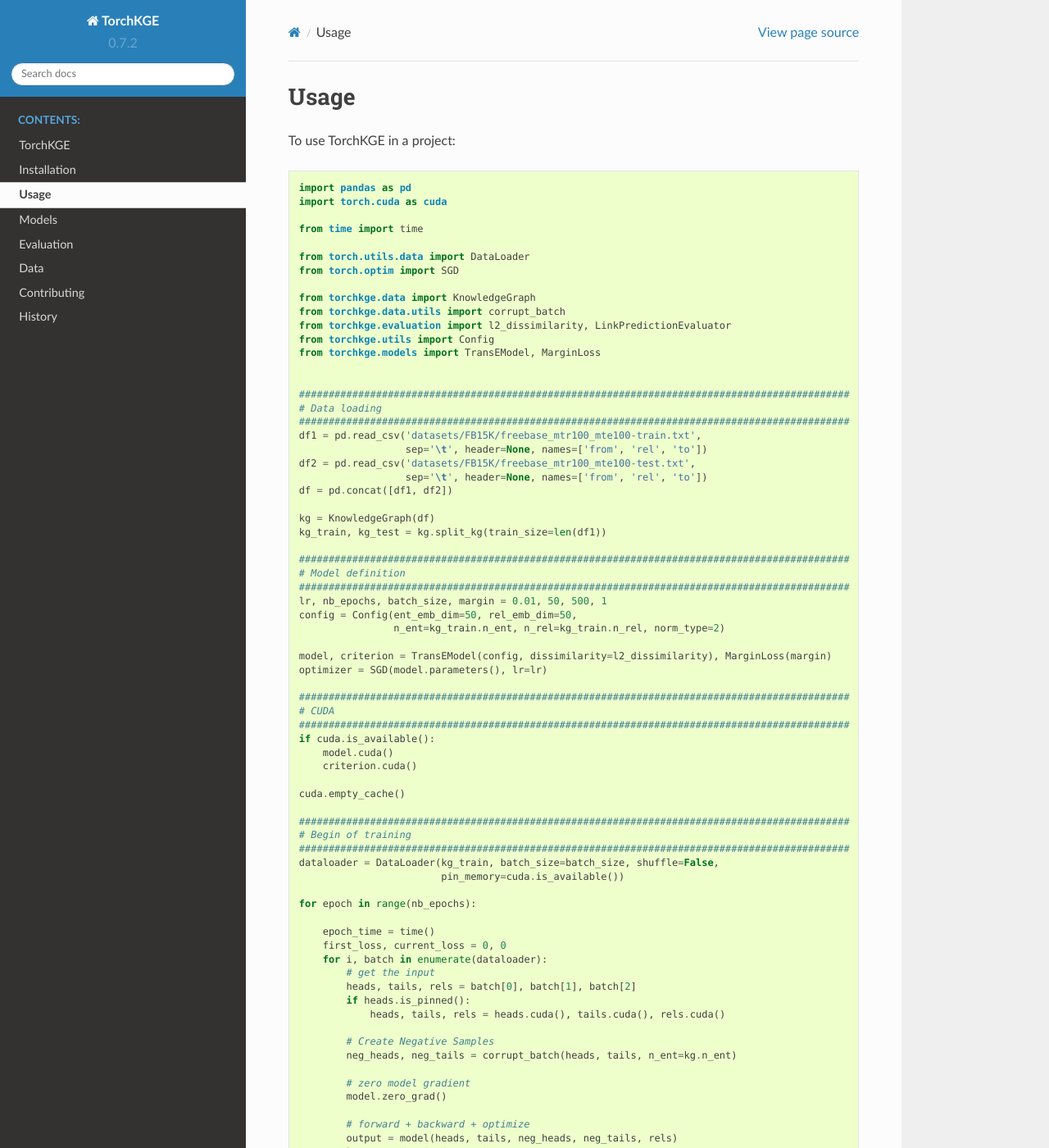
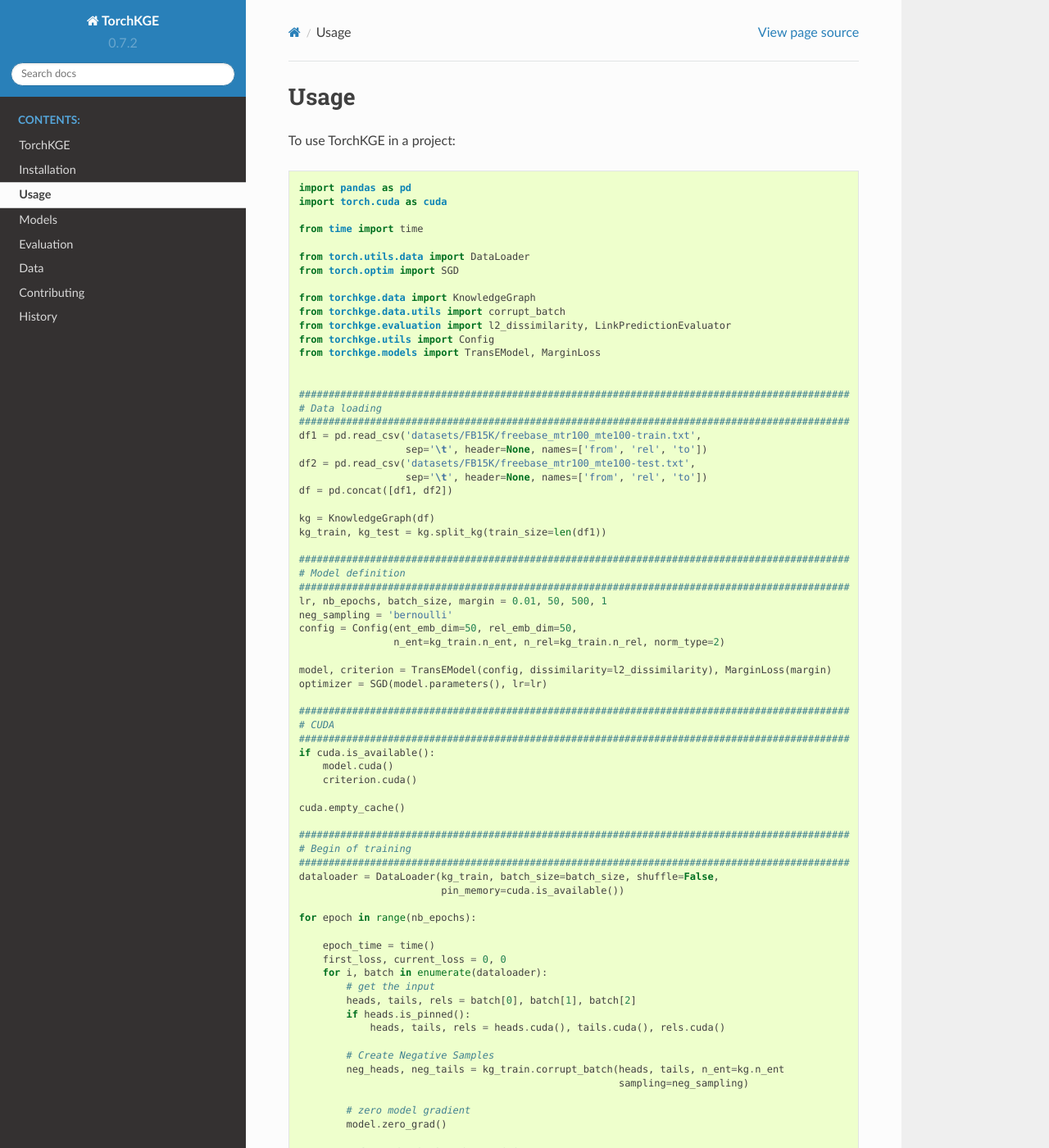
Before and after one commit to torchkge-team/torchkge, a Sphinx documentation site: the page built from docs/usage.rst, in a window 1280 px wide and 1400 px high. Shown: the whole window at 82% size. Built offline with Sphinx 7.4.7 and the Read the Docs theme 2.0.0, drawn with Linux system fonts in a browser that asks for light colours.

Commit message:
Update usage.rst

```diff
--- a/docs/usage.rst
+++ b/docs/usage.rst
@@ -35,6 +35,7 @@ To use TorchKGE in a project::
     # Model definition
     #############################################################################################
     lr, nb_epochs, batch_size, margin = 0.01, 50, 500, 1
+    neg_sampling = 'bernoulli'
     config = Config(ent_emb_dim=50, rel_emb_dim=50,
                     n_ent=kg_train.n_ent, n_rel=kg_train.n_rel, norm_type=2)
 
@@ -67,7 +68,8 @@ To use TorchKGE in a project::
                 heads, tails, rels = heads.cuda(), tails.cuda(), rels.cuda()
 
             # Create Negative Samples
-            neg_heads, neg_tails = corrupt_batch(heads, tails, n_ent=kg.n_ent)
+            neg_heads, neg_tails = kg_train.corrupt_batch(heads, tails, n_ent=kg.n_ent
+                                                          sampling=neg_sampling)
 
             # zero model gradient
             model.zero_grad()
```
